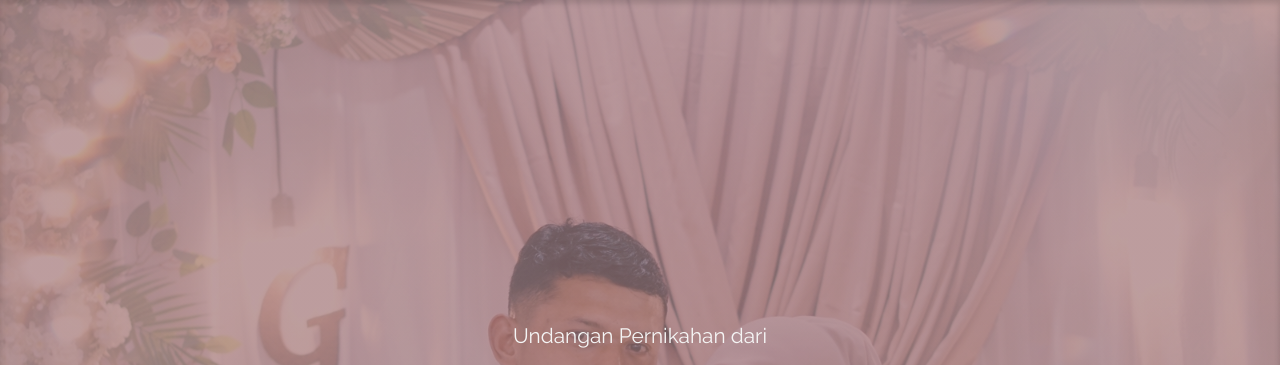
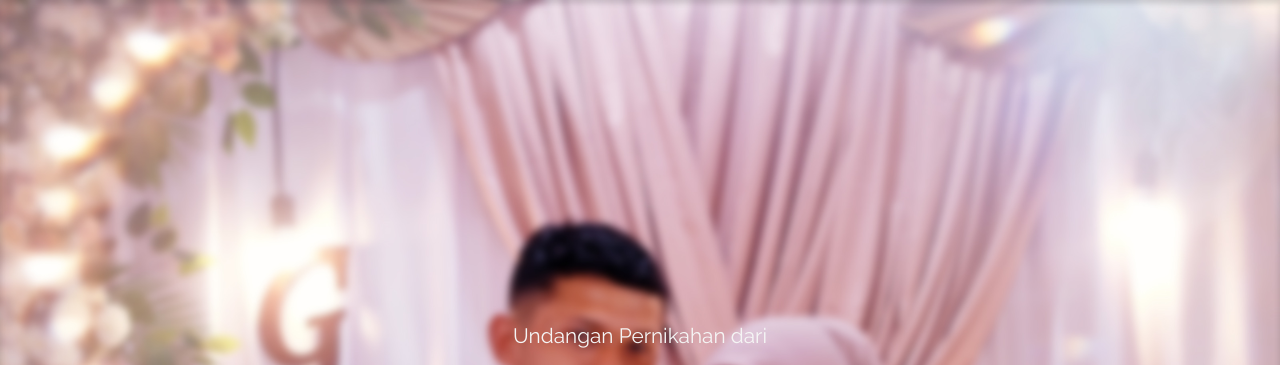
Before and after one commit to ronyasmr/nungky-ginanjar-wedding, a plain HTML site: page index.html in a window 1280 px wide. Shown: the top 365 px of the page. Drawn offline with nearby package versions, Linux system fonts and the light colour scheme; a web font is replaced by a local one.

Commit message:
Update menikah.css

```diff
--- a/css/menikah.css
+++ b/css/menikah.css
@@ -39,7 +39,9 @@ html {
 
 
 .hero {
-  background: linear-gradient(rgba(153, 110, 109, 0.65), rgba(153, 110, 109, 0.65)), rgba(0, 0, 0, 0.55) url("../image/pict/1.JPG") no-repeat;
+  /* background: linear-gradient(rgba(153, 110, 109, 0.65), rgba(153, 110, 109, 0.65)), rgba(0, 0, 0, 0.55) url("../image/pict/1.JPG") no-repeat; */
+  background-image: url('../image/pict/bg.jpg');
+  background-repeat: no-repeat;
   background-attachment: fixed;
   background-size: cover;
   background-position: center;
```
